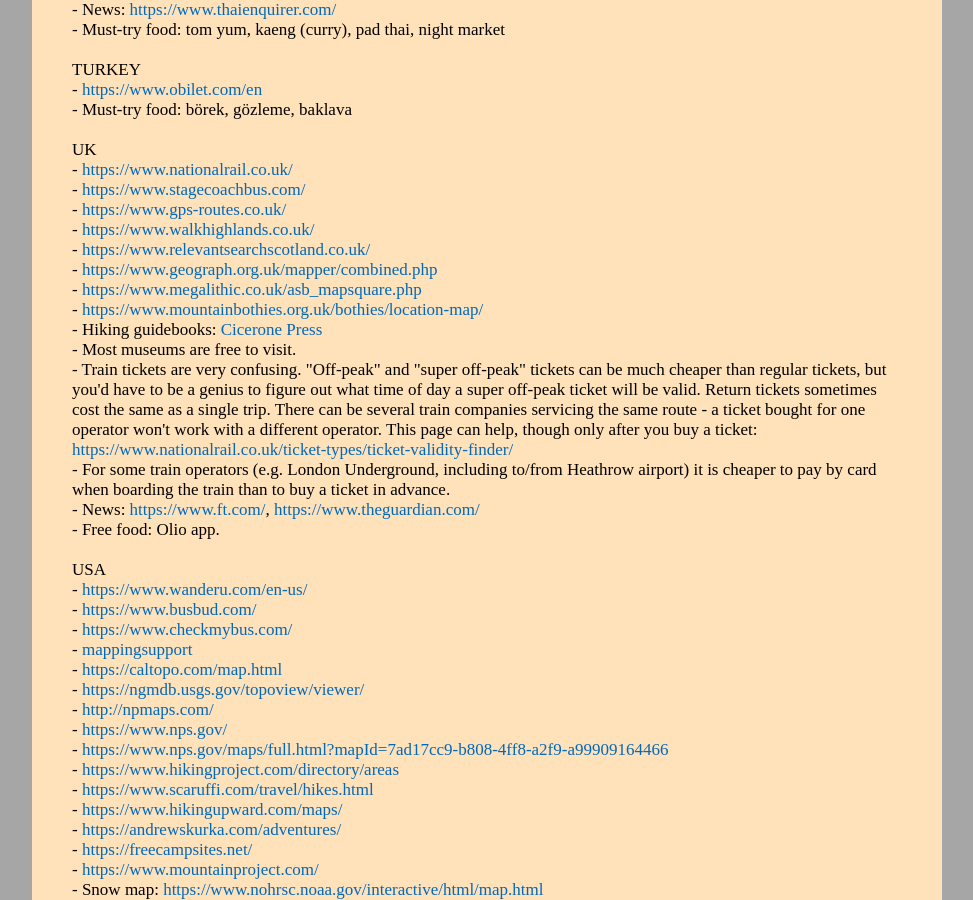
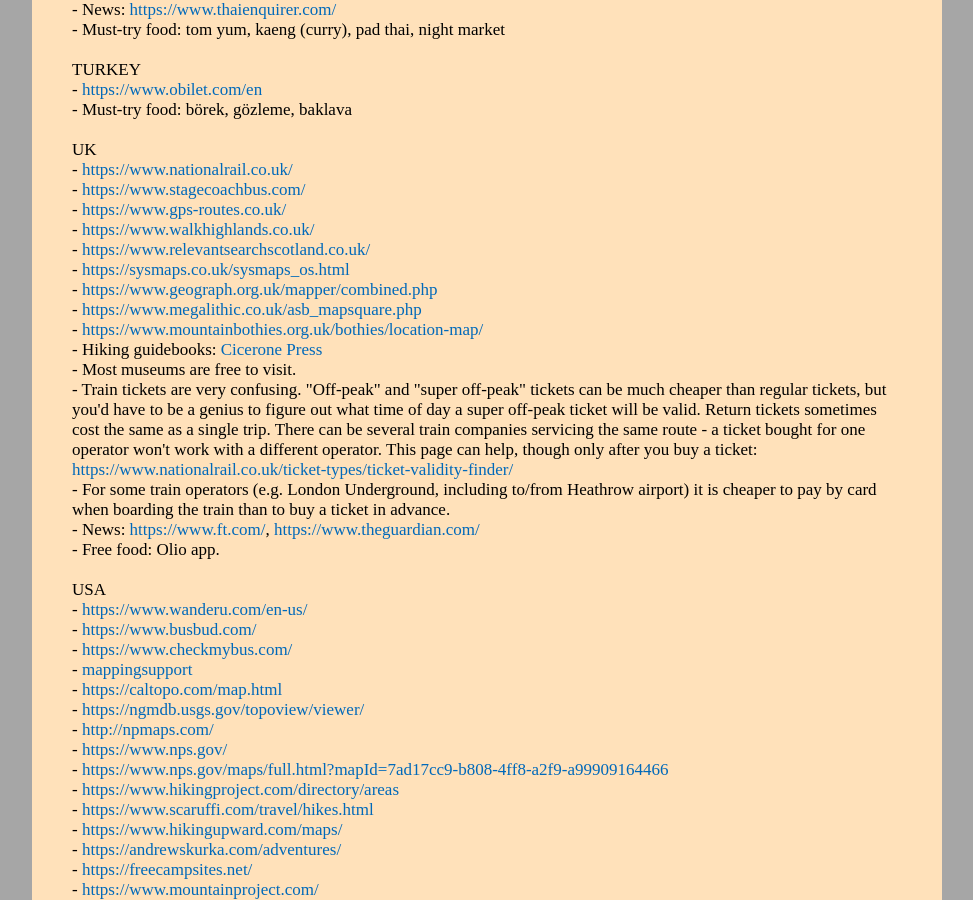
Before and after one commit to witbag/witbag.github.io, a Jekyll site: the page built from travel/notes.html, in a window 1280 px wide and 900 px high, scrolled down 6549 px. Shown: the whole window, without its empty margins (153-1126 px from the left). Built offline with Jekyll 4.4.1, drawn with Linux system fonts in a browser that asks for light colours.

Commit message:
Update notes.html

```diff
--- a/travel/notes.html
+++ b/travel/notes.html
@@ -298,6 +298,7 @@
 - <a href="https://www.gps-routes.co.uk/" target=_blank>https://www.gps-routes.co.uk/</a><br />
 - <a href="https://www.walkhighlands.co.uk/" target=_blank>https://www.walkhighlands.co.uk/</a><br />
 - <a href="https://www.relevantsearchscotland.co.uk/" target=_blank>https://www.relevantsearchscotland.co.uk/</a><br />
+- <a href="https://sysmaps.co.uk/sysmaps_os.html" target=_blank>https://sysmaps.co.uk/sysmaps_os.html</a><br />
 - <a href="https://www.geograph.org.uk/mapper/combined.php" target=_blank>https://www.geograph.org.uk/mapper/combined.php</a><br />
 - <a href="https://www.megalithic.co.uk/asb_mapsquare.php" target=_blank>https://www.megalithic.co.uk/asb_mapsquare.php</a><br />
 - <a href="https://www.mountainbothies.org.uk/bothies/location-map/" target=_blank>https://www.mountainbothies.org.uk/bothies/location-map/</a><br />
```
